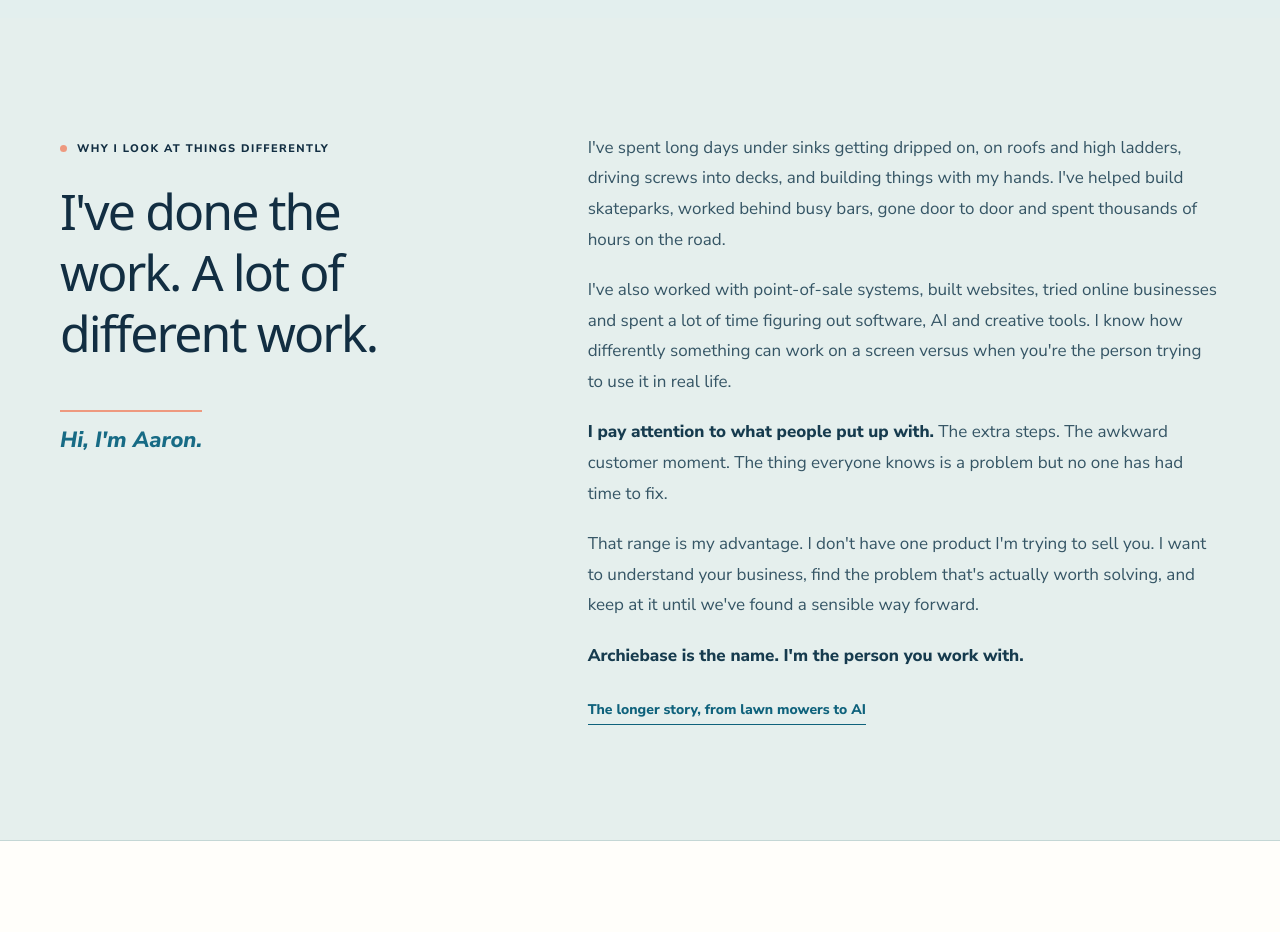
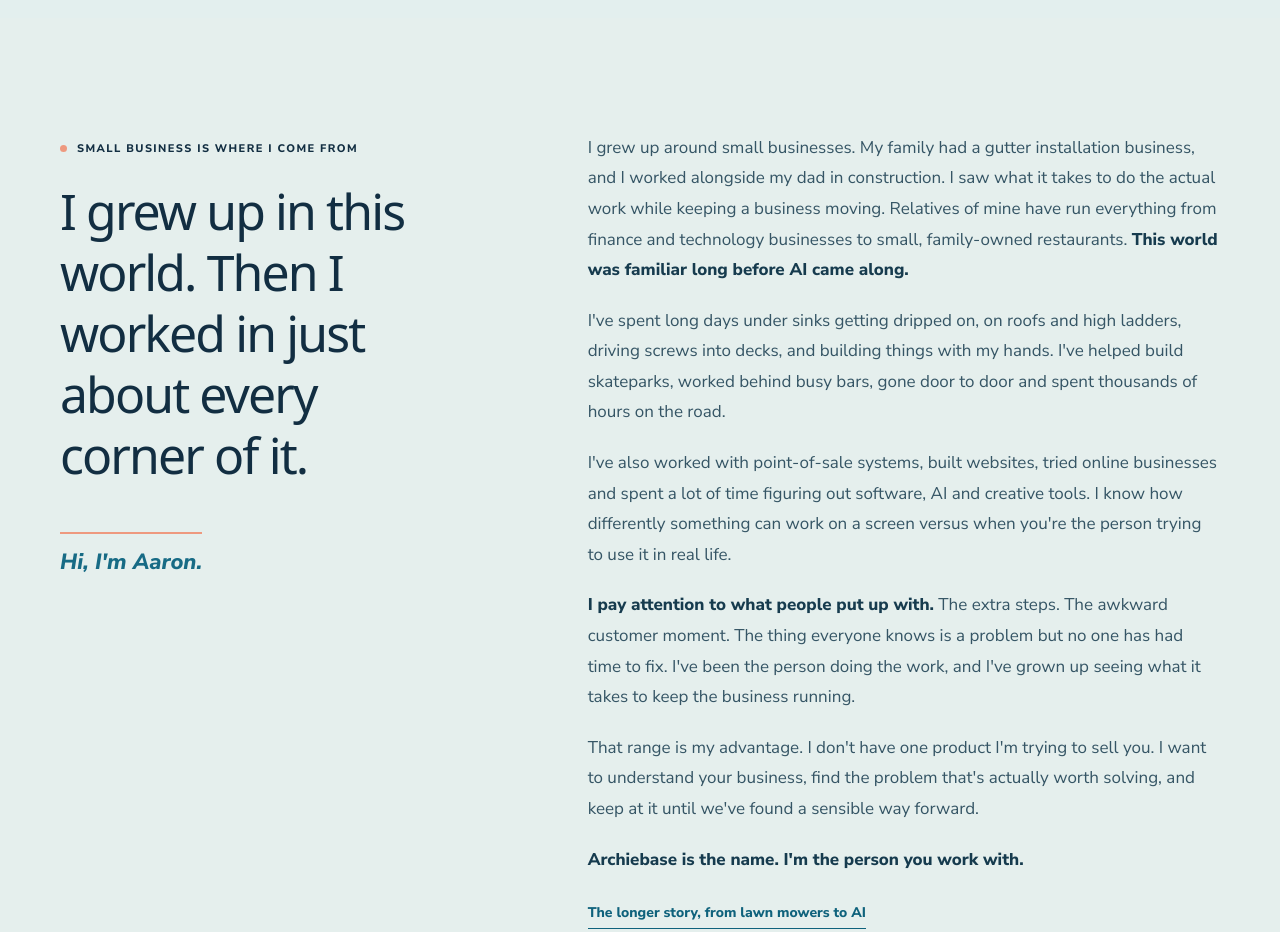
Before and after one commit to houstoninvestments-jpg/archiebase-bridge, a plain HTML site: page editorial/index.html in a window 1280 px wide. Shown: the part 8820-9752 px from the top of the page. Drawn offline with Linux system fonts and the light colour scheme; a web font is replaced by a local one.

Commit message:
Ground Aaron's business perspective in family SMB roots and working with his dad

```diff
--- a/editorial/index.html
+++ b/editorial/index.html
@@ -146,11 +146,11 @@
  </div>
 </div></section>
 <section class="person" id="me"><div class="wrap person-grid">
- <div><span class="eyebrow">Why I look at things differently</span><h2>I've done the work. A lot of different work.</h2><span class="postscript">Hi, I'm Aaron.</span></div>
+ <div><span class="eyebrow">Small business is where I come from</span><h2>I grew up in this world. Then I worked in just about every corner of it.</h2><span class="postscript">Hi, I'm Aaron.</span></div>
  <div class="person-copy">
-  <p>I've spent long days under sinks getting dripped on, on roofs and high ladders, driving screws into decks, and building things with my hands. I've helped build skateparks, worked behind busy bars, gone door to door and spent thousands of hours on the road.</p>
+  <p>I grew up around small businesses. My family had a gutter installation business, and I worked alongside my dad in construction. I saw what it takes to do the actual work while keeping a business moving. Relatives of mine have run everything from finance and technology businesses to small, family-owned restaurants. <strong>This world was familiar long before AI came along.</strong></p><p>I've spent long days under sinks getting dripped on, on roofs and high ladders, driving screws into decks, and building things with my hands. I've helped build skateparks, worked behind busy bars, gone door to door and spent thousands of hours on the road.</p>
   <p>I've also worked with point-of-sale systems, built websites, tried online businesses and spent a lot of time figuring out software, AI and creative tools. I know how differently something can work on a screen versus when you're the person trying to use it in real life.</p>
-  <p><strong>I pay attention to what people put up with.</strong> The extra steps. The awkward customer moment. The thing everyone knows is a problem but no one has had time to fix.</p>
+  <p><strong>I pay attention to what people put up with.</strong> The extra steps. The awkward customer moment. The thing everyone knows is a problem but no one has had time to fix. I've been the person doing the work, and I've grown up seeing what it takes to keep the business running.</p>
   <p>That range is my advantage. I don't have one product I'm trying to sell you. I want to understand your business, find the problem that's actually worth solving, and keep at it until we've found a sensible way forward.</p>
   <p><strong>Archiebase is the name. I'm the person you work with.</strong></p>
   <a class="small-link" href="/about.html">The longer story, from lawn mowers to AI</a>
```
